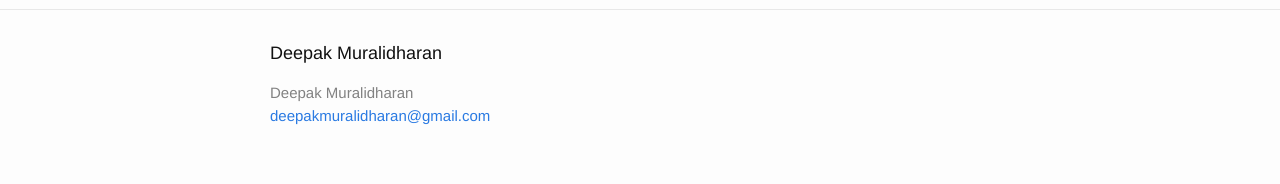
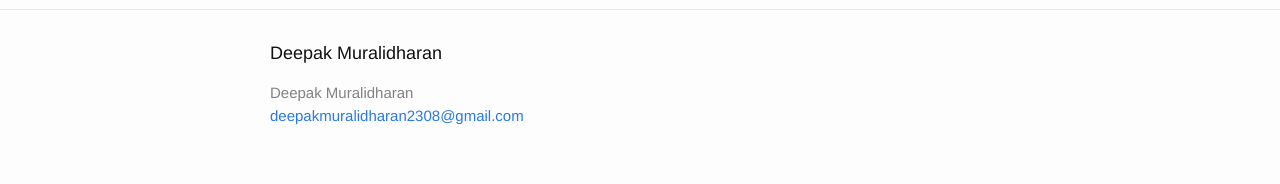
Before and after one commit to DeepakMuralidharan/blog, a Jekyll site: the page built from courses.md, in a window 1280 px wide. Shown: the part 745-929 px from the top of the page. Built offline with Jekyll 4.4.1, drawn with Linux system fonts in a browser that asks for light colours.

Commit message:
edited config

```diff
--- a/_config.yml
+++ b/_config.yml
@@ -7,7 +7,7 @@
 
 # Site settings
 title: Deepak Muralidharan
-email: deepakmuralidharan@gmail.com
+email: deepakmuralidharan2308@gmail.com
 description: > # this means to ignore newlines until "baseurl:"
 baseurl: "/blog" # the subpath of your site, e.g. /blog
 # the base hostname & protocol for your site
```
